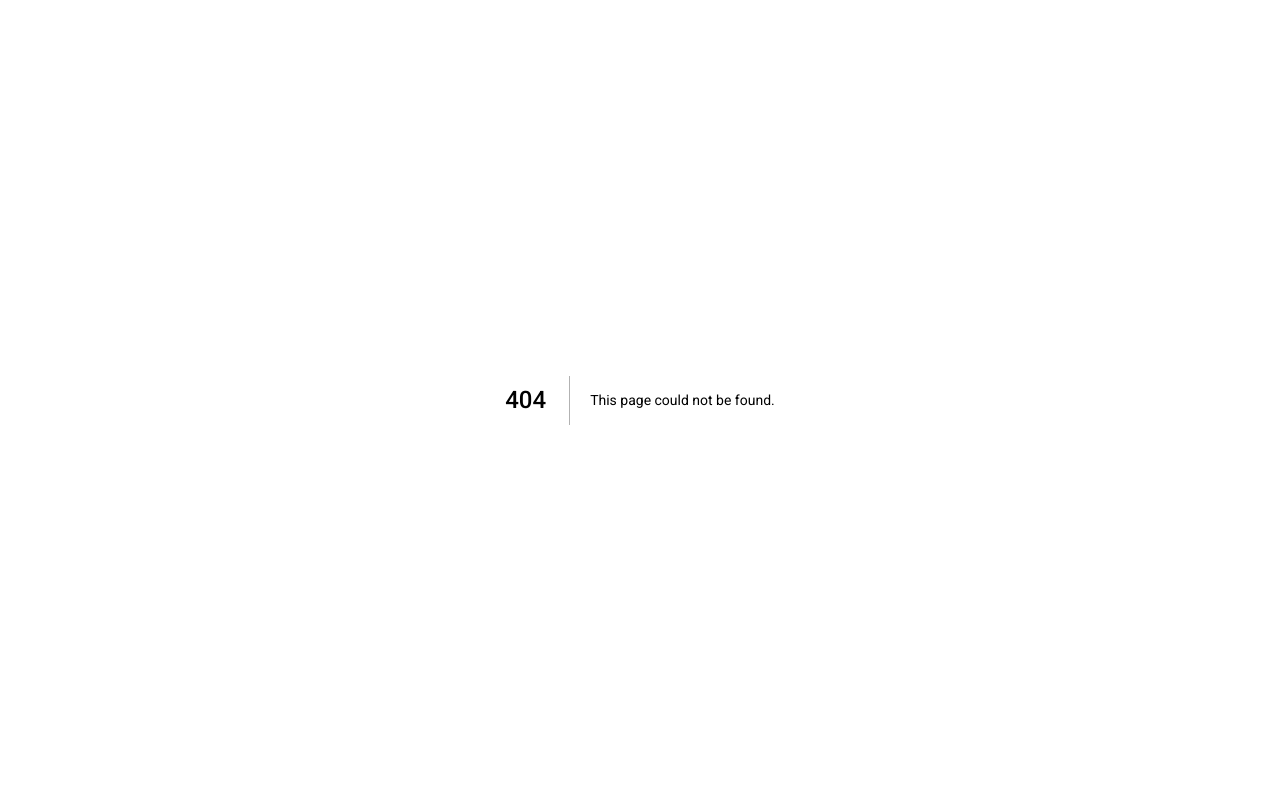
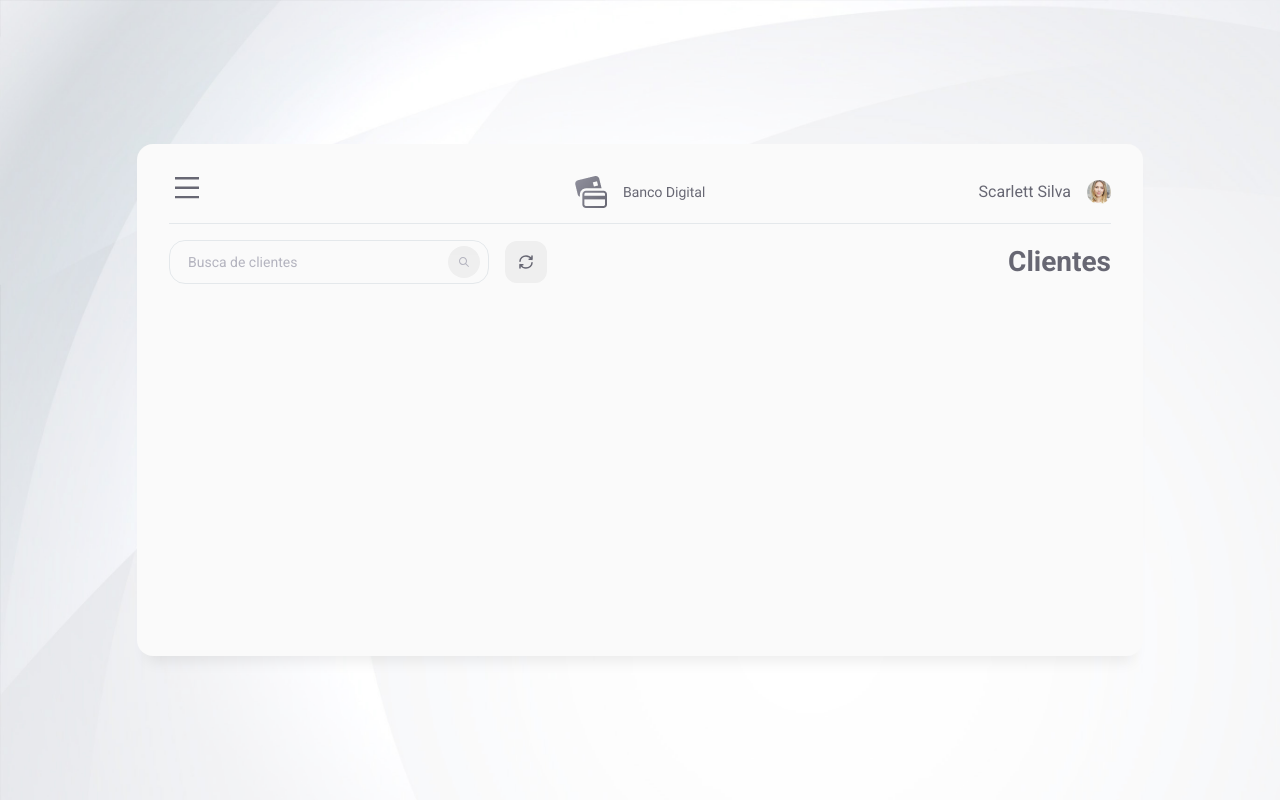
Before and after one commit to Pazeto22/bank-panel, a Next.js app: page /clientes in a window 1280 px wide. Before the commit this address had no page. Built offline with nearby package versions, Linux system fonts and the light colour scheme.

Commit message:
Feat: Botão de busca, atualização e ajustes

```diff
--- /dev/null
+++ b/pages/clientes/index.tsx
@@ -0,0 +1,29 @@
+// Cards
+import Card from "components/Card";
+import CardTitle from "components/CardTitle";
+
+// Componentes
+import InputSearch from "components/UI/inputs/InputSearch";
+import IconButton from "components/UI/Buttons/IconButton";
+
+// Ícones
+import RefreshIcon from "../../public/assets/svg/refresh.svg";
+
+function Clients() {
+  return (
+    <Card>
+      <CardTitle card_title="Clientes">
+        <InputSearch
+          id="clientSearch"
+          name="clientSearch"
+          placeholder="Busca de clientes"
+        />
+        <IconButton>
+          <RefreshIcon />
+        </IconButton>
+      </CardTitle>
+    </Card>
+  );
+}
+
+export default Clients;
--- a/src/components/Card/index.tsx
+++ b/src/components/Card/index.tsx
@@ -4,6 +4,7 @@ import { ReactNode } from "react";
 
 import Container from "components/UI/Container";
 import CardHeader from "components/CardHeader";
+import CardTitle from "components/CardTitle";
 
 interface CardProps {
   children: ReactNode;
--- /dev/null
+++ b/src/components/CardTitle/index.tsx
@@ -0,0 +1,24 @@
+import s from "./styles.module.scss";
+
+import { ReactNode } from "react";
+
+interface CardTitleProps {
+  children?: ReactNode;
+  card_title: string;
+  title_style?: string;
+}
+
+function CardTitle({ children, card_title, title_style }: CardTitleProps) {
+  return (
+    <div
+      className={`${s.cardTitleWrapper} ${children ? s.cardTitleChildren : ""}`}
+    >
+      {children && <div className={s.cardTitleChildrenContent}>{children}</div>}
+      <span className={`${title_style || "title-h3 fc-g u-none"}`}>
+        {card_title}
+      </span>
+    </div>
+  );
+}
+
+export default CardTitle;
--- /dev/null
+++ b/src/components/CardTitle/styles.module.scss
@@ -0,0 +1,17 @@
+.cardTitleWrapper {
+  display: flex;
+  justify-content: flex-end;
+  align-items: center;
+  width: 100%;
+}
+
+.cardTitleChildren {
+  justify-content: space-between;
+}
+
+.cardTitleChildrenContent {
+  display: flex;
+  align-items: center;
+  gap: 1rem;
+  width: 100%;
+}
--- /dev/null
+++ b/src/components/UI/Buttons/IconButton.tsx
@@ -0,0 +1,31 @@
+import s from "./styles.module.scss";
+
+import { ReactNode } from "react";
+
+interface IconButtonProps {
+  children: ReactNode;
+  helpers?: string;
+  role?: () => void;
+  type?: "submit" | "button" | undefined;
+  style?:
+    | "button-primary"
+    | "button-primary-gradient"
+    | "button-success"
+    | "button-warning"
+    | "button-error"
+    | undefined;
+}
+
+function IconButton({ children, helpers, role, type, style }: IconButtonProps) {
+  return (
+    <button
+      onClick={role}
+      type={type || "button"}
+      className={`${s.buttonIcon} ${helpers || ""} ${style || ""}`}
+    >
+      {children}
+    </button>
+  );
+}
+
+export default IconButton;
--- a/src/components/UI/Buttons/styles.module.scss
+++ b/src/components/UI/Buttons/styles.module.scss
@@ -1,7 +1,8 @@
 @import "../../../../styles/colors.scss";
 
 .button,
-.buttonText {
+.buttonText,
+.buttonIcon {
   cursor: pointer;
   display: flex;
   align-items: center;
@@ -31,3 +32,11 @@
   width: fit-content;
   height: fit-content;
 }
+
+.buttonIcon {
+  justify-content: center;
+  border-radius: 12px;
+  width: fit-content;
+  height: 42px;
+  width: 42px;
+}
--- a/src/components/UI/inputs/InputDefault/index.tsx
+++ b/src/components/UI/inputs/InputDefault/index.tsx
@@ -22,7 +22,7 @@ function InputDefault({
   return (
     <div className={`${s.inputDefaultWrapper} ${helpers || ""}`}>
       {label && (
-        <label htmlFor="loginCardEmail" className="body-i">
+        <label htmlFor={id} className="body-i">
           {label}
         </label>
       )}
--- /dev/null
+++ b/src/components/UI/inputs/InputSearch/index.tsx
@@ -0,0 +1,45 @@
+import s from "./styles.module.scss";
+
+import SearchIcon from "../../../../../public/assets/svg/search.svg";
+
+interface InputSearchProps {
+  label?: string;
+  name: string;
+  id: string;
+  placeholder?: string;
+  helpers?: string;
+  role?: () => void;
+}
+
+function InputSearch({
+  label,
+  name,
+  id,
+  placeholder,
+  helpers,
+  role,
+}: InputSearchProps) {
+  return (
+    <div className={`${s.inputSearchWrapper} ${helpers || ""}`}>
+      {label && (
+        <label htmlFor={id} className="body-i">
+          {label}
+        </label>
+      )}
+      <div className={s.inputSearchData}>
+        <input
+          className={s.inputSearch}
+          type="search"
+          name={name}
+          id={id}
+          placeholder={placeholder}
+        />
+        <button onClick={role} className={s.inputSearchButton}>
+          <SearchIcon />
+        </button>
+      </div>
+    </div>
+  );
+}
+
+export default InputSearch;
--- /dev/null
+++ b/src/components/UI/inputs/InputSearch/styles.module.scss
@@ -0,0 +1,88 @@
+@import "../../../../../styles/colors.scss";
+@import "../../../../../styles/typostyle/font-body-info.scss";
+@import "../../../../../styles/typostyle/font-body-text.scss";
+
+.inputSearchWrapper {
+  display: flex;
+  flex-direction: column;
+  gap: 0.25rem;
+  width: 100%;
+  max-width: 320px;
+}
+
+.inputSearchData {
+  display: grid;
+  grid-template-columns: 1fr 24px;
+  gap: 0.5rem;
+  align-items: center;
+  border-radius: 16px;
+  border: 1px solid $white-dark;
+  padding: 0 1rem;
+  background-color: $white;
+}
+
+.inputSearch {
+  width: 100%;
+  display: flex;
+  align-items: center;
+  height: 42px;
+  background: none !important;
+  color: $black;
+  font-size: $body-t-size-mobile;
+  line-height: $body-t-lh-mobile;
+
+  @media (min-width: 1151.98px) {
+    font-size: $body-i-size-desk;
+    line-height: $body-i-lh-desk;
+  }
+
+  &::-webkit-input-placeholder {
+    color: $grey-light-2;
+  }
+  &::-moz-placeholder {
+    color: $grey-light-2;
+  }
+  &:-ms-input-placeholder {
+    color: $grey-light-2;
+  }
+  &:-moz-placeholder {
+    color: $grey-light-2;
+  }
+
+  &::-ms-clear {
+    display: none;
+    width: 0;
+    height: 0;
+  }
+  &::-ms-reveal {
+    display: none;
+    width: 0;
+    height: 0;
+  }
+  &::-webkit-search-decoration,
+  &::-webkit-search-cancel-button,
+  &::-webkit-search-results-button,
+  &::-webkit-search-results-decoration {
+    display: none;
+  }
+}
+
+.inputSearchButton {
+  cursor: pointer;
+  display: flex;
+  justify-content: center;
+  align-items: center;
+  border-radius: 100%;
+  width: 32px;
+  height: 32px;
+  background: $black-05;
+
+  &:hover {
+    filter: brightness(50%);
+  }
+
+  &:active {
+    background: $white-dark;
+    filter: brightness(90%);
+  }
+}
--- a/styles/colors.scss
+++ b/styles/colors.scss
@@ -6,6 +6,8 @@ $primary-dark: #002877;
 
 $black: #202024;
 $black-light: #42424a;
+$black-03: hsla(240, 6%, 13%, 0.03);
+$black-05: hsla(240, 6%, 13%, 0.05);
 
 $white: #fafafa;
 $white-dark: #e4e8eb;
--- a/styles/globals.scss
+++ b/styles/globals.scss
@@ -24,6 +24,21 @@ img,
 button,
 label {
   user-select: none;
+}
+
+input {
+  &::-webkit-input-placeholder {
+    user-select: none;
+  }
+  &::-moz-placeholder {
+    user-select: none;
+  }
+  &:-ms-input-placeholder {
+    user-select: none;
+  }
+  &:-moz-placeholder {
+    user-select: none;
+  }
 }
 
 a {
```
Also changed, not shown: pages/home/index.tsx (deleted, +0 -7 lines), public/assets/svg/refresh.svg (added), public/assets/svg/search.svg (added).
